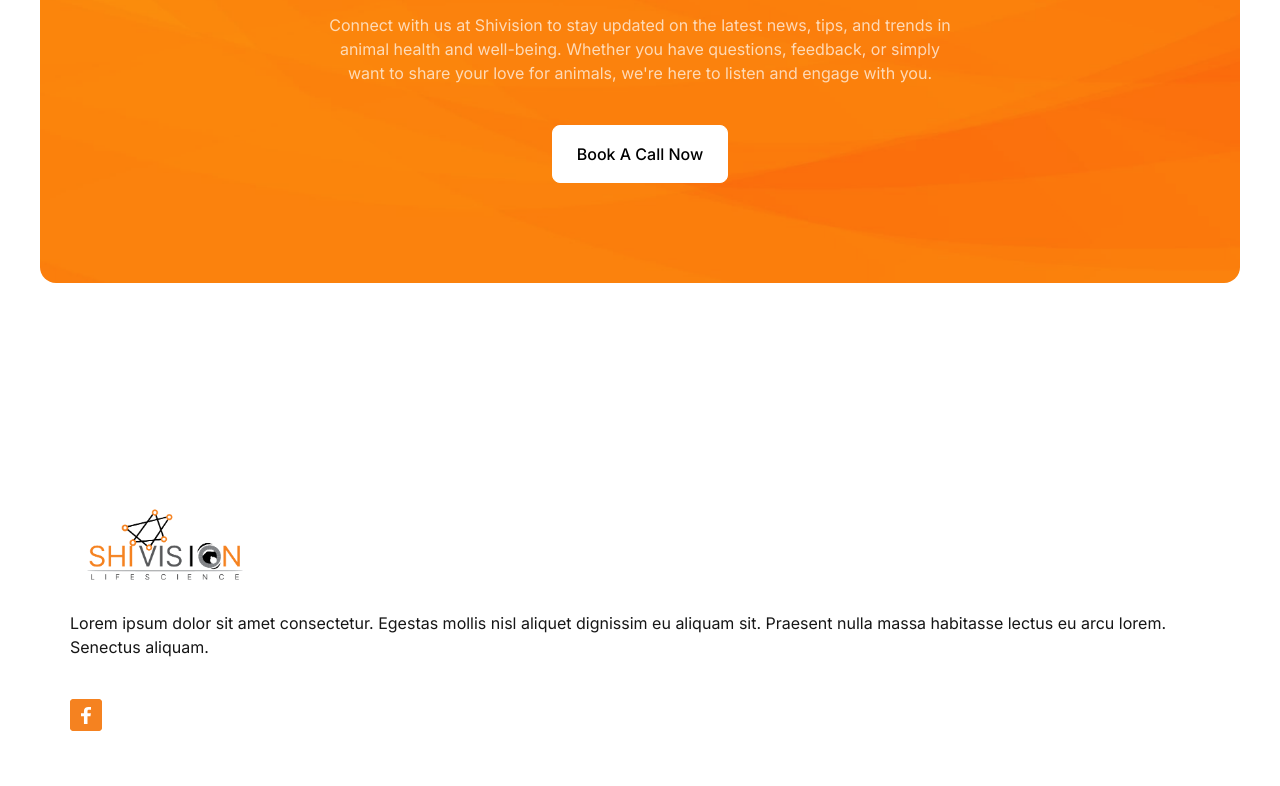
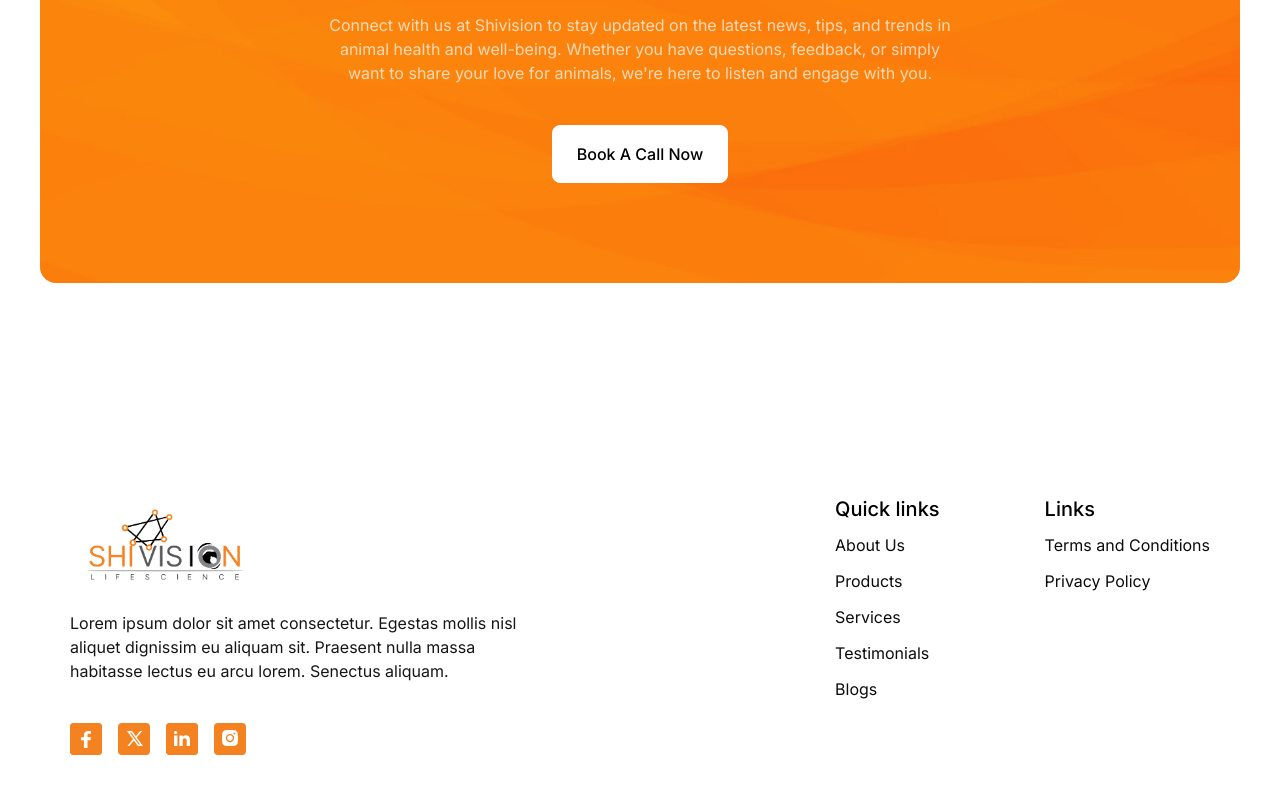
Before and after one commit to Sanjay2929/shivision, a Next.js app: page / in a window 1280 px wide. Shown: the part 5249-6035 px from the top of the page. Before the commit the page ends 5980 px from the top, so only its background shows below. Built offline with nearby package versions, Linux system fonts and the light colour scheme.

Commit message:
code merge

```diff
--- a/src/component/common/Helper.jsx
+++ b/src/component/common/Helper.jsx
@@ -1,4 +1,4 @@
-import { Facebook, LinkedIn } from "./Icons";
+import { Facebook, Instagram, LinkedIn, Xtwitter } from "./Icons";
 
 export const BrandsData = [
   {
@@ -143,3 +143,65 @@ export const blogs = [
     linkedinlink: "https://www.linkedin.com/",
   },
 ];
+
+// FOOTER  SOCIAL LINKS
+export const socialLinks = [
+  {
+    icon: <Facebook />,
+    url: "/",
+  },
+  {
+    icon: <Xtwitter />,
+    url: "/",
+  },
+  {
+    icon: <LinkedIn />,
+    url: "/",
+  },
+  {
+    icon: <Instagram />,
+    url: "/",
+  },
+];
+
+// FOOTER LINKS
+export const footerLinks = [
+  {
+    heading: "Quick links",
+    link: [
+      {
+        title: "About Us",
+        url: "/",
+      },
+      {
+        title: "Products",
+        url: "/",
+      },
+      {
+        title: "Services",
+        url: "/",
+      },
+      {
+        title: "Testimonials",
+        url: "/",
+      },
+      {
+        title: "Blogs",
+        url: "/",
+      },
+    ],
+  },
+  {
+    heading: "Links",
+    link: [
+      {
+        title: "Terms and Conditions",
+        url: "/",
+      },
+      {
+        title: "Privacy  Policy",
+        url: "/",
+      },
+    ],
+  },
+];
--- a/src/component/common/Icons.jsx
+++ b/src/component/common/Icons.jsx
@@ -133,6 +133,10 @@ export const Instagram = () => {
       xmlns="http://www.w3.org/2000/svg"
     >
       <path
+        d="M7.99841 5.25488C7.24825 5.25488 6.52881 5.55239 5.99837 6.08195C5.46792 6.61151 5.16992 7.32975 5.16992 8.07866C5.16992 8.82758 5.46792 9.54582 5.99837 10.0754C6.52881 10.6049 7.24825 10.9024 7.99841 10.9024C8.74857 10.9024 9.46801 10.6049 9.99846 10.0754C10.5289 9.54582 10.8269 8.82758 10.8269 8.07866C10.8269 7.32975 10.5289 6.61151 9.99846 6.08195C9.46801 5.55239 8.74857 5.25488 7.99841 5.25488Z"
+        fill="white"
+      />
+      <path
         fill-rule="evenodd"
         clip-rule="evenodd"
         d="M3.44637 0.330179C6.47157 -0.00459082 9.52456 -0.00459082 12.5498 0.330179C14.2025 0.514376 15.5349 1.81332 15.729 3.46935C16.0877 6.53177 16.0877 9.62549 15.729 12.6879C15.5349 14.344 14.2025 15.6429 12.5506 15.828C9.52515 16.1628 6.47186 16.1628 3.44637 15.828C1.79366 15.6429 0.461227 14.3439 0.267149 12.6888C-0.0916537 9.62608 -0.0916537 6.53206 0.267149 3.46935C0.461227 1.81332 1.79366 0.514376 3.44637 0.330179ZM12.3496 2.8655C12.1188 2.8655 11.8974 2.95704 11.7342 3.11998C11.571 3.28292 11.4793 3.50392 11.4793 3.73435C11.4793 3.96479 11.571 4.18579 11.7342 4.34873C11.8974 4.51167 12.1188 4.60321 12.3496 4.60321C12.5804 4.60321 12.8018 4.51167 12.965 4.34873C13.1282 4.18579 13.2199 3.96479 13.2199 3.73435C13.2199 3.50392 13.1282 3.28292 12.965 3.11998C12.8018 2.95704 12.5804 2.8655 12.3496 2.8655ZM3.86412 8.07863C3.86412 6.98407 4.29966 5.93433 5.07492 5.16036C5.85019 4.38638 6.90167 3.95157 7.99807 3.95157C9.09446 3.95157 10.1459 4.38638 10.9212 5.16036C11.6965 5.93433 12.132 6.98407 12.132 8.07863C12.132 9.1732 11.6965 10.2229 10.9212 10.9969C10.1459 11.7709 9.09446 12.2057 7.99807 12.2057C6.90167 12.2057 5.85019 11.7709 5.07492 10.9969C4.29966 10.2229 3.86412 9.1732 3.86412 8.07863Z"
--- a/src/component/common/homepage/Footer.jsx
+++ b/src/component/common/homepage/Footer.jsx
@@ -2,11 +2,12 @@ import Image from "next/image";
 import Link from "next/link";
 import React from "react";
 import { Facebook } from "../Icons";
+import { footerLinks, socialLinks } from "../Helper";
 
 const Footer = () => {
   return (
-    <div className="xl:max-w-[1140px] container mx-auto xl:px-0 px-4 flex pt-[212px] ">
-      <div className="">
+    <div className="xl:max-w-[1140px] container mx-auto xl:px-0 px-4 flex pt-[212px] justify-between md:flex-row flex-col">
+      <div className=" pb-[31px] lg:max-w-[450px] max-w-[350px]">
         <Link href="/">
           <Image
             width={187}
@@ -21,10 +22,43 @@ const Footer = () => {
           arcu lorem. Senectus aliquam.
         </p>
         <div className="flex gap-4">
-          <Link className="w-[32px] h-[32px] flex justify-center items-center bg-orange rounded" href="/">
-            <Facebook />
-          </Link>
+          {socialLinks.map((value, index) => {
+            return (
+              <Link
+                key={index}
+                className="w-[32px] h-[32px] flex justify-center items-center bg-orange rounded"
+                href={value.url}
+              >
+                {value.icon}
+              </Link>
+            );
+          })}
         </div>
+      </div>
+      <div className="flex lg:gap-[105px] gap-14 justify-between">
+        {footerLinks.map((value, index) => {
+          return (
+            <div key={index}>
+              <h3 className="font-medium text-xl text-black pb-2.5">
+                {value.heading}
+              </h3>
+              <ul className="flex flex-col gap-3 ">
+                {value.link.map((sublink, index) => {
+                  return (
+                    <li key={index}>
+                      <Link
+                        className="text-base text-gray font-normal hover:text-orange duration-300"
+                        href={sublink.url}
+                      >
+                        {sublink.title}
+                      </Link>
+                    </li>
+                  );
+                })}
+              </ul>
+            </div>
+          );
+        })}
       </div>
     </div>
   );
```
